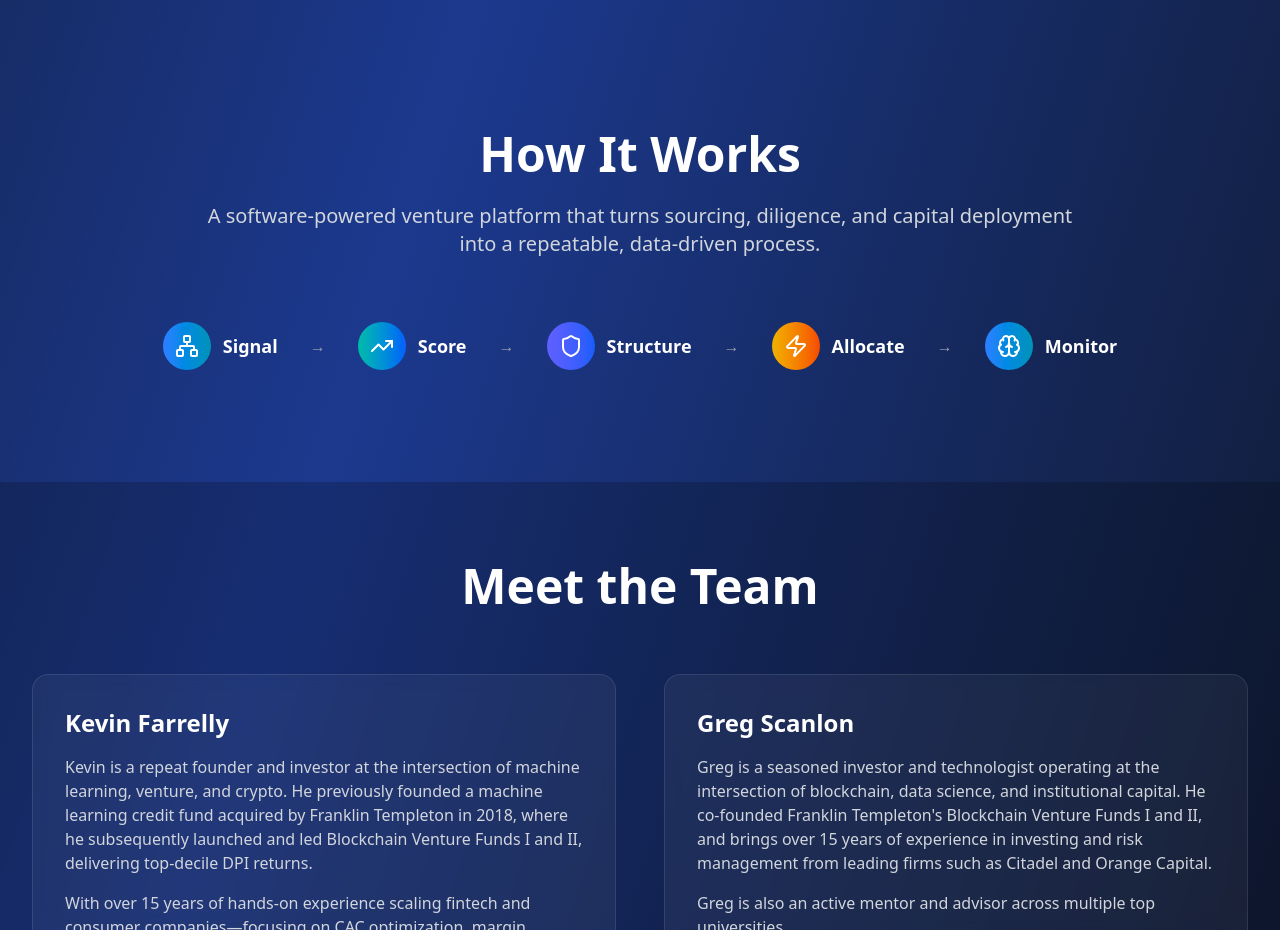
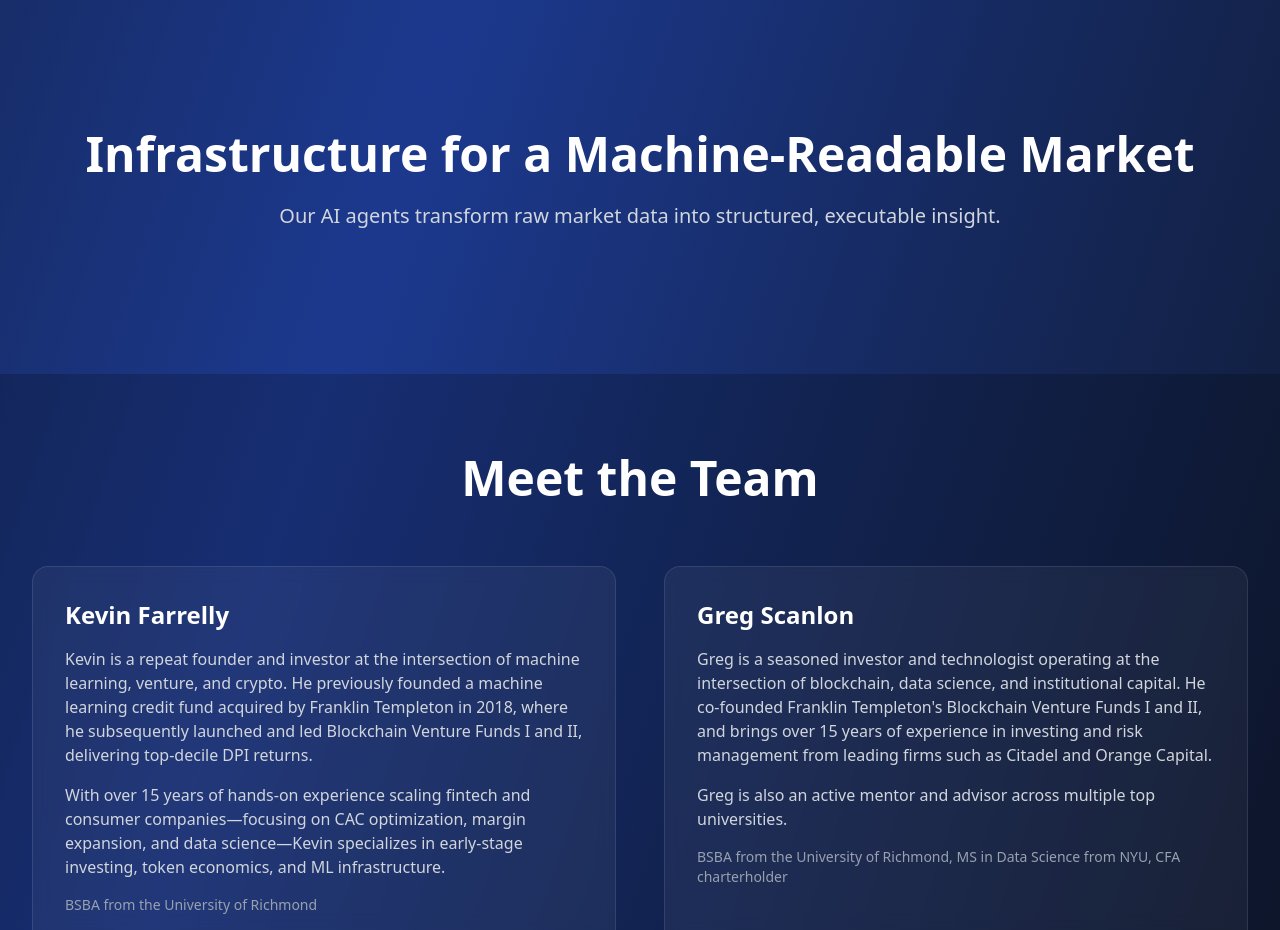
Before and after one commit to Kfar19/CursorWeb, a Next.js app: page / in a window 1280 px wide. Shown: the part 2520-3450 px from the top of the page. Built offline with nearby package versions, Linux system fonts and the light colour scheme.

Commit message:
Replace 'How It Works' with 'Infrastructure for a Machine-Readable Market' section

```diff
--- a/src/app/page.tsx
+++ b/src/app/page.tsx
@@ -201,57 +201,16 @@ export default function Home() {
         </div>
       </section>
 
-      {/* How It Works Section */}
+      {/* Infrastructure for a Machine-Readable Market Section */}
       <section className="py-20 px-4 sm:px-6 lg:px-8">
         <div className="max-w-7xl mx-auto">
           <div className="text-center mb-16">
             <h2 className="text-4xl md:text-5xl font-bold text-white mb-6">
-              How It Works
+              Infrastructure for a Machine-Readable Market
             </h2>
             <p className="text-xl text-gray-300 max-w-4xl mx-auto mb-8">
-              A software-powered venture platform that turns sourcing, diligence, and capital deployment into a repeatable, data-driven process.
+              Our AI agents transform raw market data into structured, executable insight.
             </p>
-          </div>
-
-          <div className="flex flex-wrap justify-center items-center gap-4 md:gap-8 text-white">
-            <div className="flex items-center">
-              <div className="bg-gradient-to-r from-blue-500 to-cyan-600 rounded-full p-3">
-                <Network className="w-6 h-6" />
-              </div>
-              <span className="ml-3 text-lg font-semibold">Signal</span>
-            </div>
-            <div className="text-gray-400">→</div>
-            <div className="flex items-center">
-              <div className="bg-gradient-to-r from-teal-500 to-blue-600 rounded-full p-3">
-                <TrendingUp className="w-6 h-6" />
-              </div>
-              <span className="ml-3 text-lg font-semibold">Score</span>
-            </div>
-            <div className="text-gray-400">→</div>
-            <div className="flex items-center">
-              <div className="bg-gradient-to-r from-indigo-500 to-blue-600 rounded-full p-3">
-                <Shield className="w-6 h-6" />
-              </div>
-              <span className="ml-3 text-lg font-semibold">Structure</span>
-            </div>
-            <div className="text-gray-400">→</div>
-            <div className="flex items-center">
-              <div className="bg-gradient-to-r from-yellow-500 to-orange-600 rounded-full p-3">
-                <Zap className="w-6 h-6" />
-              </div>
-              <span className="ml-3 text-lg font-semibold">Allocate</span>
-            </div>
-            <div className="text-gray-400">→</div>
-            <div className="flex items-center">
-              <div className="bg-gradient-to-r from-blue-500 to-cyan-600 rounded-full p-3">
-                <Brain className="w-6 h-6" />
-              </div>
-              <span className="ml-3 text-lg font-semibold">Monitor</span>
-            </div>
-          </div>
-
-          <div className="text-center mt-8">
-            {/* Removed: 52% of Fund I deals were AI-sourced */}
           </div>
         </div>
       </section>
```
